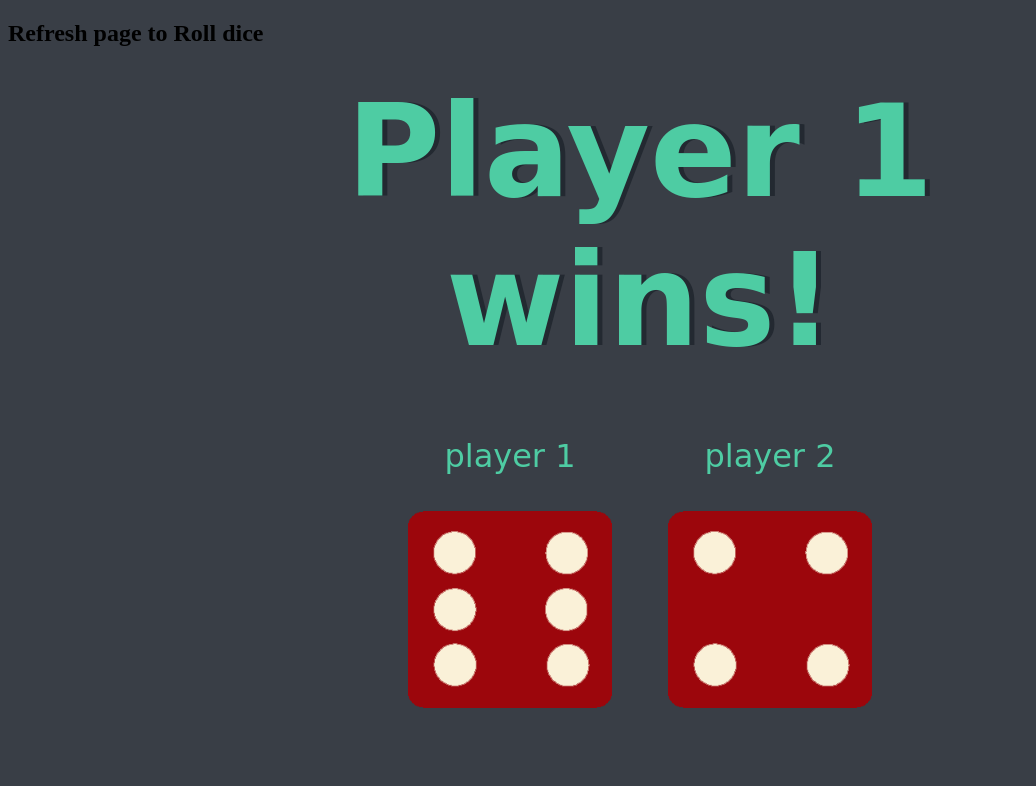
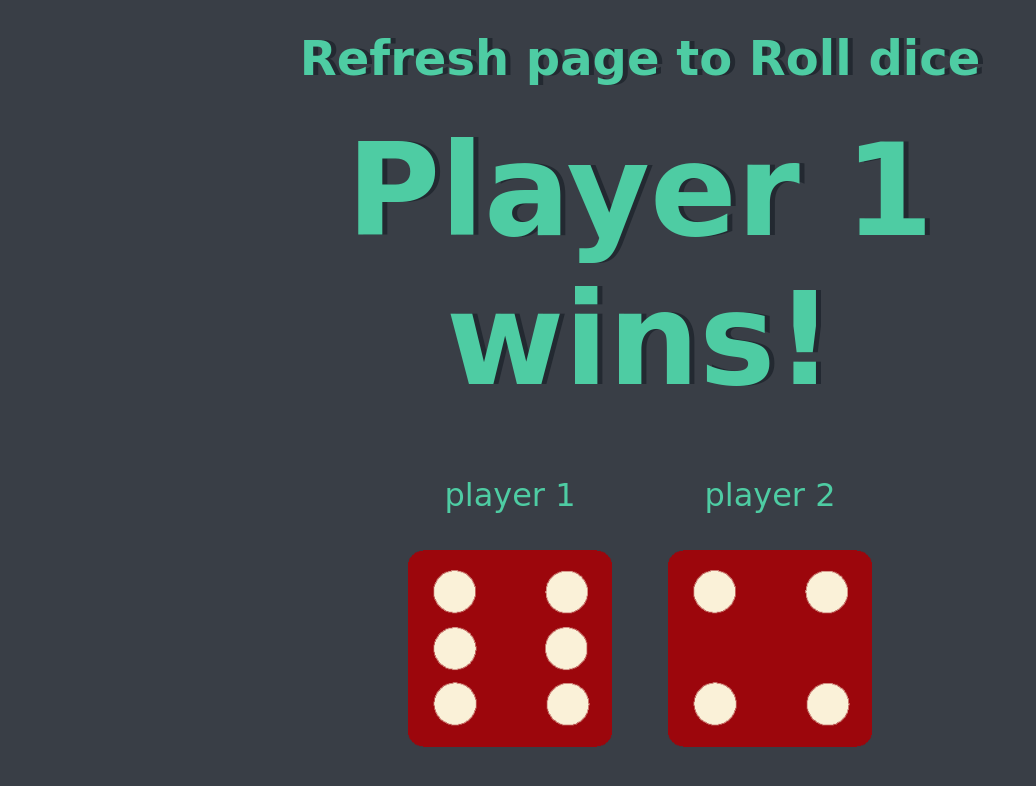
Before and after one commit to ShashankNath31/Dice-game, a plain HTML site: page index.html in a window 1280 px wide. Shown: the whole page, without its empty margins (0-1036 px from the left). Drawn offline with Linux system fonts and the light colour scheme.

Commit message:
Update style.css

```diff
--- a/style.css
+++ b/style.css
@@ -21,6 +21,14 @@ h1 {
   font-size: 8rem;
   color: #4ECCA3;
 }
+h2 {
+  text-align: center;
+  margin: 30px;
+  font-family: 'Lobster', cursive;
+  text-shadow: 5px 0 #232931;
+  font-size: 3rem;
+  color: #4ECCA3;
+}
 
 p {
   font-size: 2rem;
```
